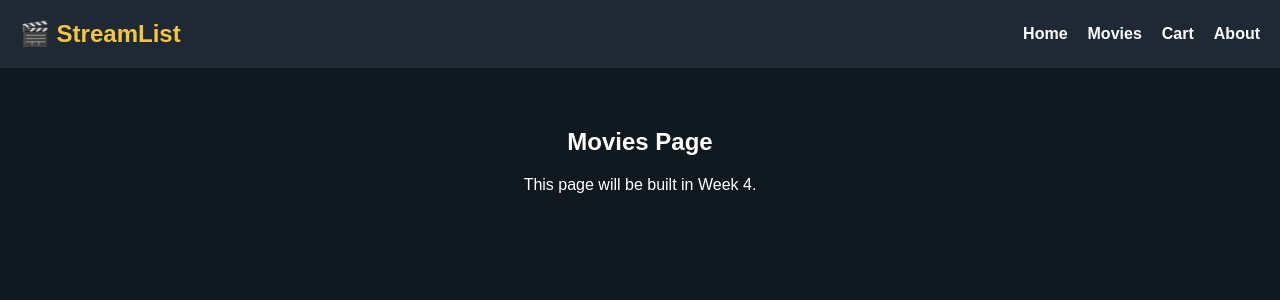
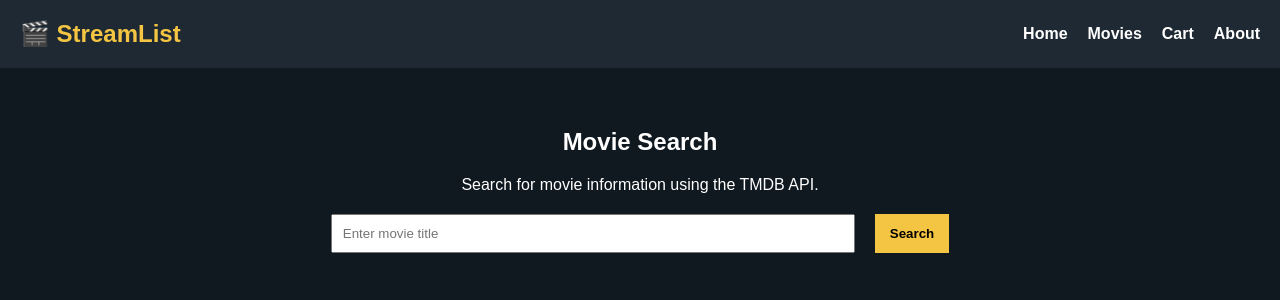
Before and after one commit to TielK68/streamlist, a React (Create React App) app: page /movies in a window 1280 px wide. Shown: the top 300 px of the page. Built offline with nearby package versions, Linux system fonts and the light colour scheme.

Commit message:
Week 3 localStorage and TMDB API integration

```diff
--- a/src/pages/Movies.js
+++ b/src/pages/Movies.js
@@ -1,8 +1,89 @@
+import React, { useState } from "react";
+
 function Movies() {
+  const [searchTerm, setSearchTerm] = useState("");
+  const [movies, setMovies] = useState([]);
+  const [message, setMessage] = useState("");
+
+  const apiKey = "77548ad842159eff5ad3a563cbb55322";
+
+  const searchMovies = async (e) => {
+    e.preventDefault();
+
+    if (searchTerm.trim() === "") {
+      setMessage("Please enter a movie title.");
+      setMovies([]);
+      return;
+    }
+
+    try {
+      const response = await fetch(
+        `https://api.themoviedb.org/3/search/movie?api_key=${apiKey}&query=${encodeURIComponent(
+          searchTerm
+        )}`
+      );
+
+      const data = await response.json();
+
+      if (data.results && data.results.length > 0) {
+        setMovies(data.results.slice(0, 5));
+        setMessage("");
+      } else {
+        setMovies([]);
+        setMessage("No movies found.");
+      }
+    } catch (error) {
+      console.error(error);
+      setMovies([]);
+      setMessage("Error retrieving movie information.");
+    }
+  };
+
   return (
     <div className="page">
-      <h2>Movies Page</h2>
-      <p>This page will be built in Week 4.</p>
+      <h2>Movie Search</h2>
+
+      <p>Search for movie information using the TMDB API.</p>
+
+      <form onSubmit={searchMovies} className="movie-form">
+        <input
+          type="text"
+          placeholder="Enter movie title"
+          value={searchTerm}
+          onChange={(e) => setSearchTerm(e.target.value)}
+        />
+
+        <button type="submit">Search</button>
+      </form>
+
+      {message && <p>{message}</p>}
+
+      <div className="movie-list">
+        {movies.map((movie) => (
+          <div key={movie.id} className="movie-item">
+            <h3>{movie.title}</h3>
+
+            <p>
+              <strong>Release Date:</strong>{" "}
+              {movie.release_date || "Not Available"}
+            </p>
+
+            <p>{movie.overview || "No description available."}</p>
+
+            {movie.poster_path && (
+              <img
+                src={`https://image.tmdb.org/t/p/w200${movie.poster_path}`}
+                alt={movie.title}
+                style={{
+                  marginTop: "10px",
+                  borderRadius: "8px",
+                  maxWidth: "200px",
+                }}
+              />
+            )}
+          </div>
+        ))}
+      </div>
     </div>
   );
 }
--- a/src/pages/StreamList.js
+++ b/src/pages/StreamList.js
@@ -1,10 +1,19 @@
-import React, { useState } from "react";
+import React, { useEffect, useState } from "react";
 import { FaEdit, FaTrash, FaCheck } from "react-icons/fa";
 
 function StreamList() {
   const [movie, setMovie] = useState("");
-  const [movies, setMovies] = useState([]);
+
+  const [movies, setMovies] = useState(() => {
+    const savedMovies = localStorage.getItem("streamListMovies");
+    return savedMovies ? JSON.parse(savedMovies) : [];
+  });
+
   const [editIndex, setEditIndex] = useState(null);
+
+  useEffect(() => {
+    localStorage.setItem("streamListMovies", JSON.stringify(movies));
+  }, [movies]);
 
   const handleSubmit = (e) => {
     e.preventDefault();
@@ -19,7 +28,13 @@ function StreamList() {
       setMovies(updatedMovies);
       setEditIndex(null);
     } else {
-      setMovies([...movies, { title: movie, completed: false }]);
+      setMovies([
+        ...movies,
+        {
+          title: movie,
+          completed: false,
+        },
+      ]);
     }
 
     setMovie("");
@@ -37,7 +52,12 @@ function StreamList() {
 
   const handleComplete = (index) => {
     const updatedMovies = movies.map((item, i) =>
-      i === index ? { ...item, completed: !item.completed } : item
+      i === index
+        ? {
+            ...item,
+            completed: !item.completed,
+          }
+        : item
     );
 
     setMovies(updatedMovies);
```
